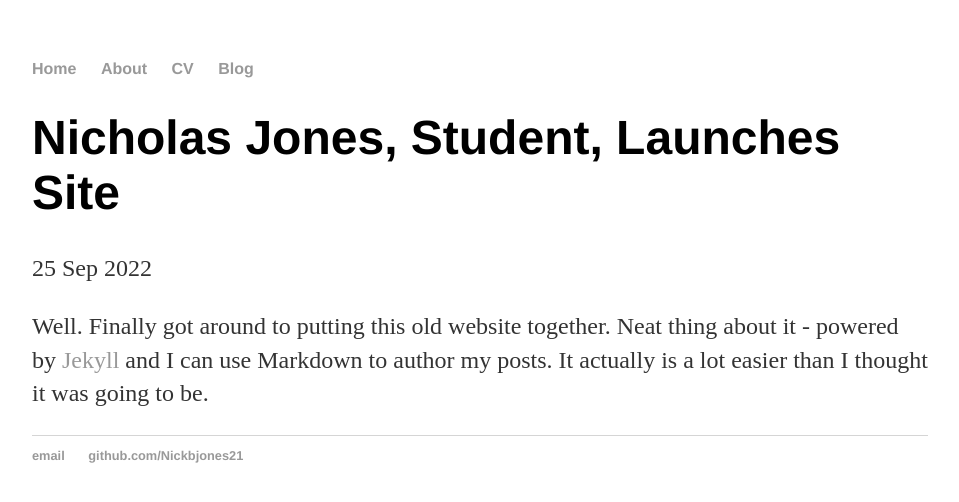
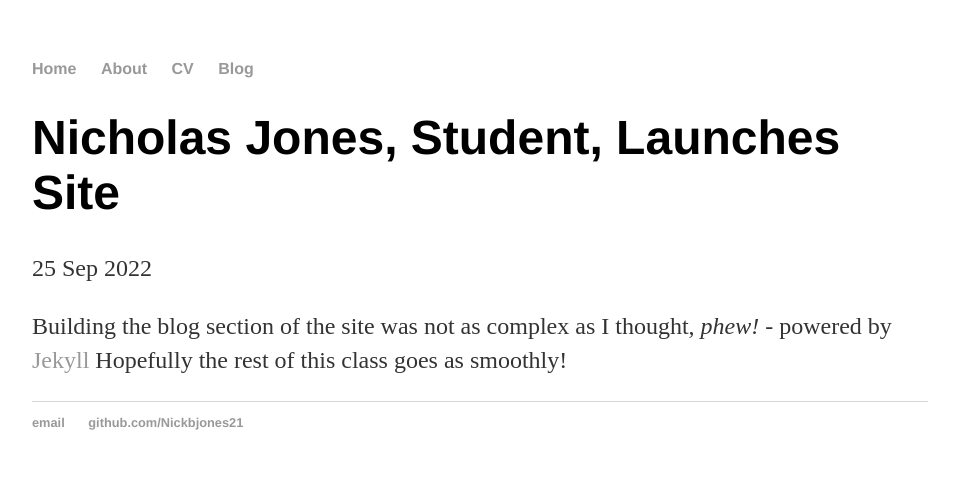
Before and after one commit to nickbjones21/IntroWebDev, a Jekyll site: the page built from _posts/2022-09-25-nicholas-jones-site-launched.md, in a window 1280 px wide. Shown: the top 502 px of the page, without its empty margins (160-1119 px from the left). Built offline with Jekyll 4.4.1, drawn with Linux system fonts in a browser that asks for light colours.

Commit message:
Update 2022-09-25-nicholas-jones-site-launched.md

```diff
--- a/_posts/2022-09-25-nicholas-jones-site-launched.md
+++ b/_posts/2022-09-25-nicholas-jones-site-launched.md
@@ -4,4 +4,4 @@ title: "Nicholas Jones, Student, Launches Site"
 date: 2022-09-25
 ---
 
-Well. Finally got around to putting this old website together. Neat thing about it - powered by [Jekyll](http://jekyllrb.com) and I can use Markdown to author my posts. It actually is a lot easier than I thought it was going to be.
+Building the blog section of the site was not as complex as I thought, <em> phew! </em> - powered by [Jekyll](http://jekyllrb.com) Hopefully the rest of this class goes as smoothly!
```
